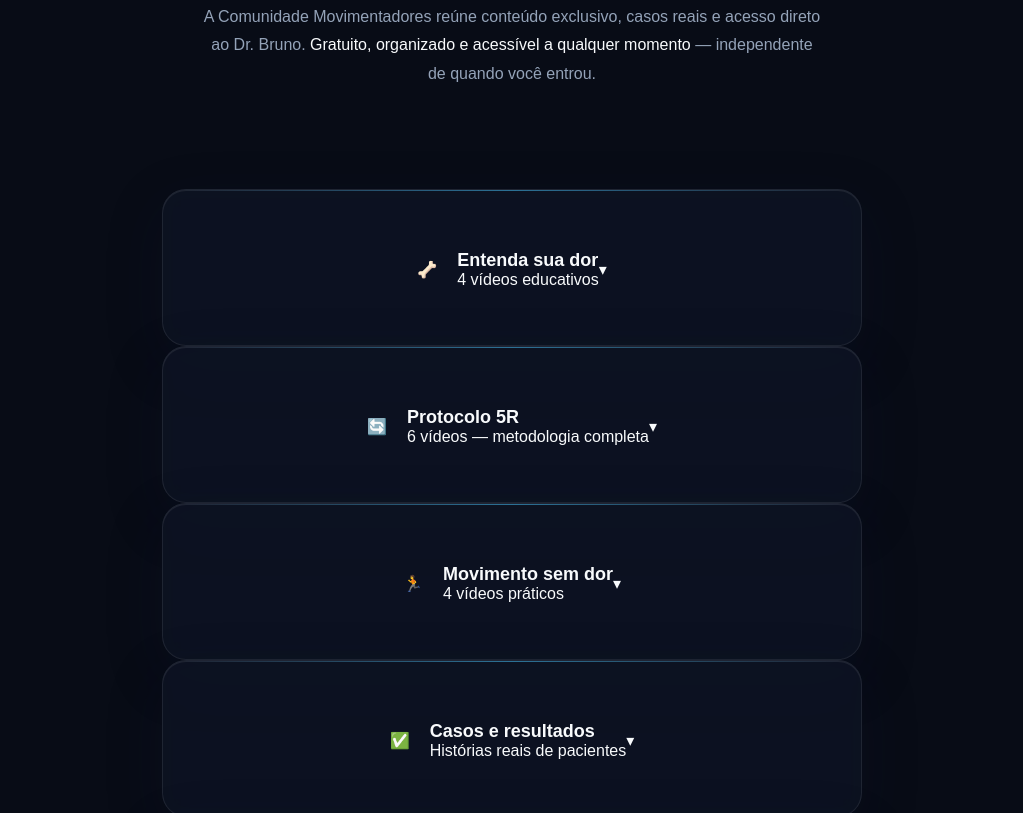
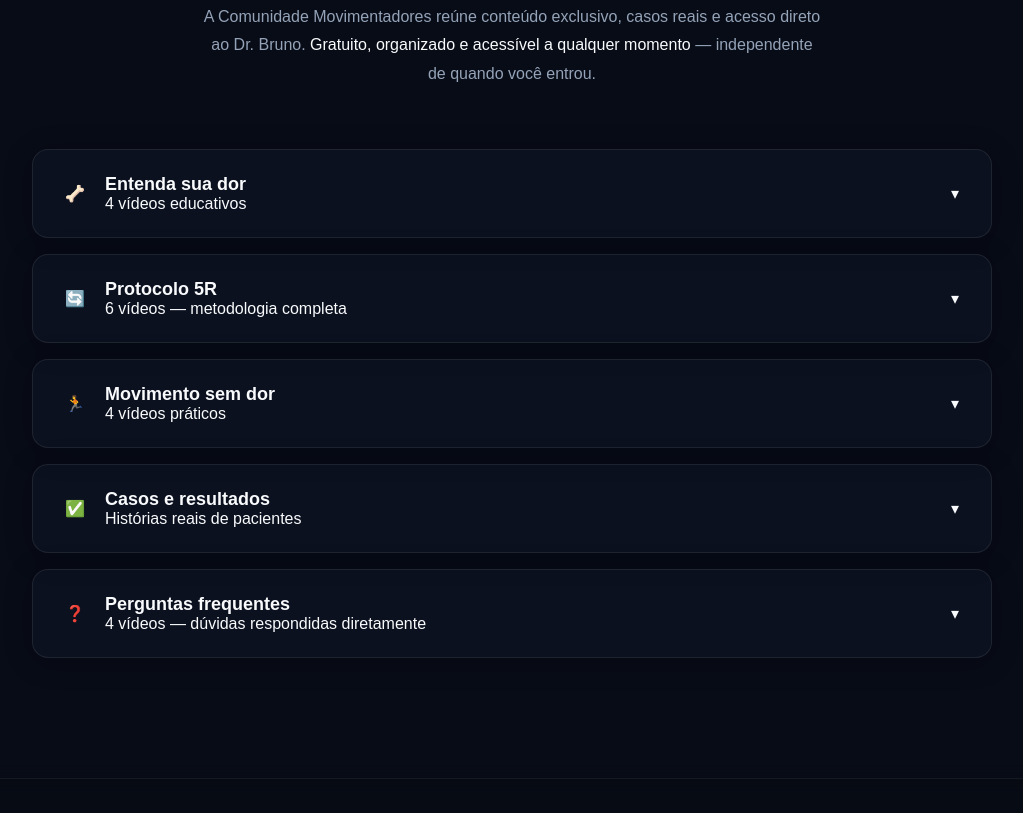
Before and after one commit to EsauAlencar1/drbrunomachado2, a plain HTML site: page index.html in a window 1280 px wide. Shown: the part 1547-2360 px from the top of the page, without its empty margins (128-1151 px from the left). Drawn offline with Linux system fonts and the light colour scheme; a web font is replaced by a local one.

Commit message:
Restore mod cards to normal layout, keep stacking on video-items only

```diff
--- a/index.html
+++ b/index.html
@@ -247,51 +247,20 @@
   .sec-body strong { color:var(--white); font-weight:500; }
 
   /* ACCORDION (MODULOS) */
-  .modulos-grid { display:flex; flex-direction:column; gap:0; margin-top:40px; width: 100%; max-width: 700px; margin-left:auto; margin-right:auto; padding-bottom:60px; }
+  .modulos-grid { display:flex; flex-direction:column; gap:16px; width: 100%; max-width:960px; margin: 0 auto; text-align: left; }
   .mod {
-    position: sticky;
-    overflow: hidden;
-    background: rgba(15,21,36,0.85);
-    border: 1px solid rgba(255,255,255,0.08);
-    border-radius: 24px;
-    padding: 36px 24px 32px; text-align:center;
+    background: var(--card-bg);
+    border: 1px solid var(--card-border);
+    border-radius: 16px;
+    overflow:hidden; cursor:pointer;
     transition: all 0.3s cubic-bezier(0.16, 1, 0.3, 1);
-    box-shadow: 0 18px 55px rgba(15,23,42,0.22), inset 0 1px 0 rgba(255,255,255,0.08);
-    display: flex;
-    flex-direction: column;
-    align-items: center;
-    backdrop-filter: blur(12px);
-    cursor:pointer;
+    box-shadow: 0 4px 30px rgba(0, 0, 0, 0.2);
   }
-  .mod:nth-child(1) { top: 80px; z-index: 10; }
-  .mod:nth-child(2) { top: 92px; z-index: 20; }
-  .mod:nth-child(3) { top: 104px; z-index: 30; }
-  .mod:nth-child(4) { top: 116px; z-index: 40; }
-  .mod:nth-child(5) { top: 128px; z-index: 50; }
-  .mod::before {
-    content: '';
-    position: absolute;
-    top: 0; left: 20px; right: 20px;
-    height: 1px;
-    background: linear-gradient(to right, transparent, rgba(56,189,248,0.5), transparent);
-    pointer-events: none;
-  }
-  .mod::after {
-    content: '';
-    position: absolute;
-    inset: 0;
-    background: linear-gradient(135deg, rgba(56,189,248,0.08) 0%, transparent 60%);
-    opacity: 0;
-    transition: opacity 0.3s ease;
-    pointer-events: none;
-    border-radius: 24px;
-  }
-  .mod:hover::after { opacity: 1; }
   .mod:hover {
-    border-color: rgba(56, 189, 248, 0.3);
-    background: rgba(255,255,255,0.05);
-    transform: translateY(-4px);
-    box-shadow: 0 0 0 1px rgba(56,189,248,0.18), 0 0 46px rgba(56,189,248,0.12), 0 22px 70px rgba(0,0,0,0.32), inset 0 1px 0 rgba(255,255,255,0.12);
+    border-color: rgba(56, 189, 248, 0.25);
+    background: rgba(15, 21, 36, 0.85);
+    transform: translateY(-2px);
+    box-shadow: 0 10px 40px rgba(0, 0, 0, 0.3);
   }
   .mod-header {
     display:flex; align-items:center; justify-content:space-between;
@@ -1437,14 +1406,6 @@
     item.style.transition = `opacity 0.6s cubic-bezier(0.16, 1, 0.3, 1) ${i * 60}ms, transform 0.6s cubic-bezier(0.16, 1, 0.3, 1) ${i * 60}ms`;
     stackObserver.observe(item);
   });
-  }, { threshold: [0, 0.2, 0.5, 0.8, 1] });
-
-  stackItems.forEach((item, i) => {
-    item.style.opacity = '0';
-    item.style.transform = 'translateY(30px)';
-    item.style.transition = `opacity 0.6s cubic-bezier(0.16, 1, 0.3, 1) ${i * 60}ms, transform 0.6s cubic-bezier(0.16, 1, 0.3, 1) ${i * 60}ms`;
-    stackObserver.observe(item);
-  });
 })();
 </script>
 </body>
```
